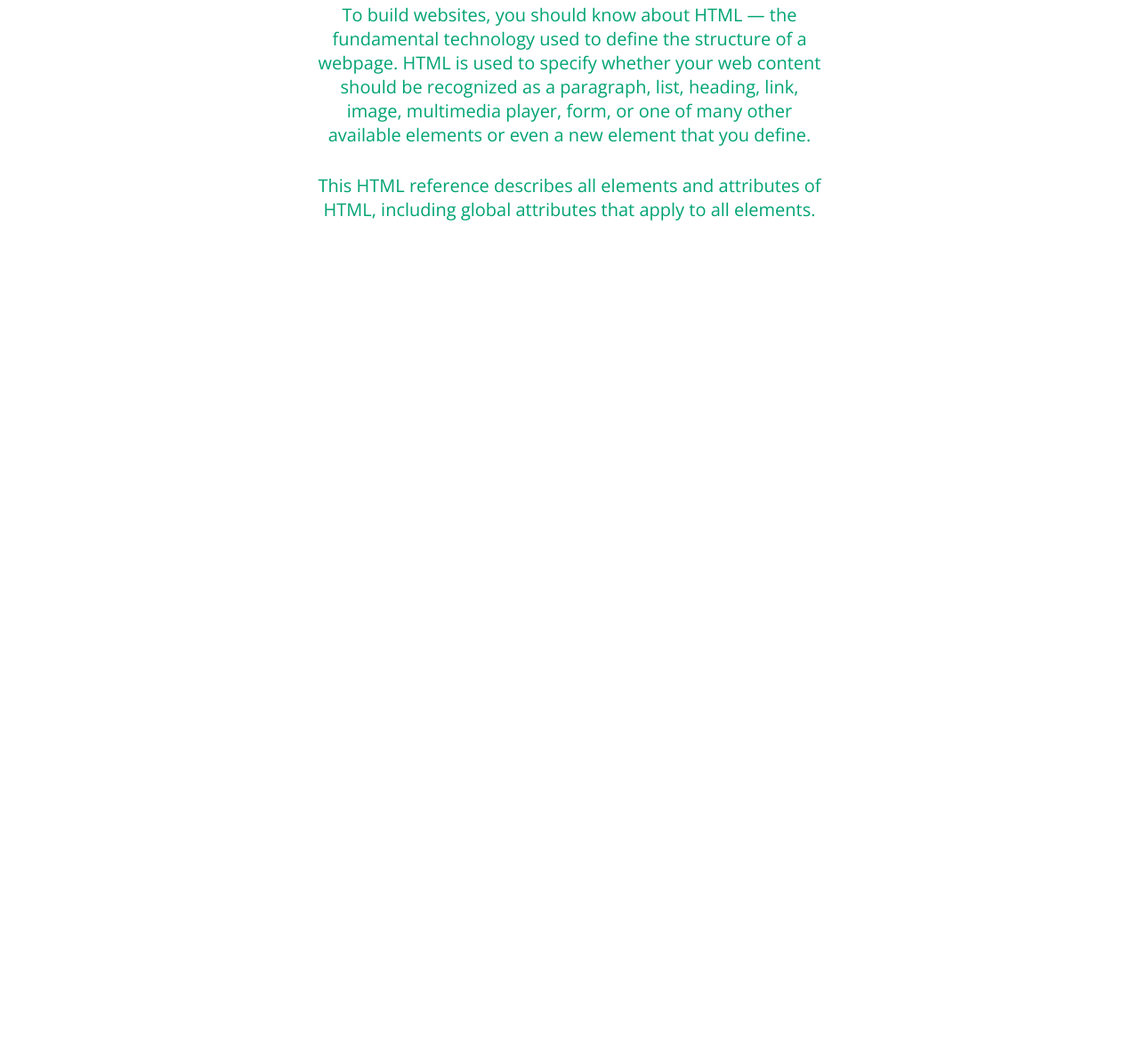
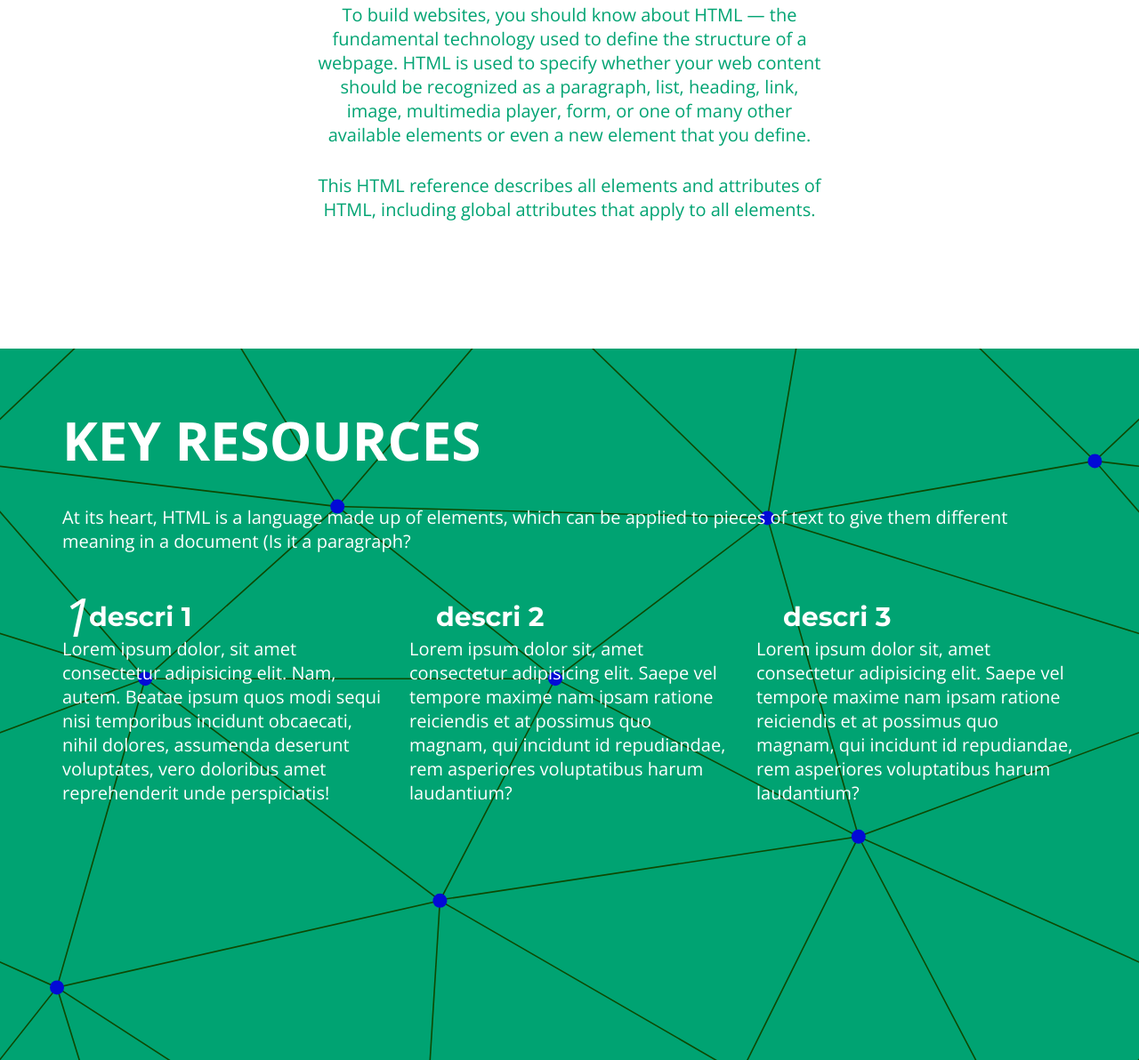
Before and after one commit to VCruzSant/HTML-CSS, a plain HTML site: page Projects/landingpage/html/index.html in a window 1280 px wide. Shown: the part 1272-2464 px from the top of the page at 89% size. Before the commit the page ends 1664 px from the top, so only its background shows below. Drawn offline with nearby package versions, Linux system fonts and the light colour scheme.

Commit message:
addNewKeySection

```diff
--- a/Projects/landingpage/CSS/style.css
+++ b/Projects/landingpage/CSS/style.css
@@ -161,3 +161,33 @@ p {
   height: 100vh;
   text-align: center;
 }
+
+.gridKeyContent {
+  display: grid;
+  grid-template-columns: repeat(3, 1fr);
+  gap: var(--gap);
+  counter-reset: gridConter;
+  position: relative;
+  margin-bottom: 10rem;
+}
+.gridKeyContent::before {
+  counter-increment: gridConter;
+  content: counter(gridConter);
+  position: absolute;
+  font-size: 6rem;
+  font-style: italic;
+  top: 0;
+  left: 0;
+}
+
+.gridKeyContent h3 {
+  font-size: 3rem;
+  position: relative;
+  top: 2.3rem;
+  margin-bottom: 2.7rem;
+  margin-left: 3rem;
+}
+
+.gridMainContent{
+  margin-top:4rem;
+}
--- a/Projects/landingpage/html/index.html
+++ b/Projects/landingpage/html/index.html
@@ -21,7 +21,7 @@
           <ul class="flex">
             <li><a href="#intro">Intro</a></li>
             <li><a href="#key">Key</a></li>
-            <li><a href="#">Gallery</a></li>
+            <li><a href="#gridKey">GridKey</a></li>
             <li><a href="#">Work</a></li>
             <li><a href="#">Contact</a></li>
           </ul>
@@ -75,5 +75,45 @@
         </p>
       </div>
     </section>
+
+    <section id="gridKey" class="gridKey mainBg section">
+      <div class="mainContent">
+        <h2 class="gridMainContent">Key resources</h2>
+        <p class="gridDescri">
+          At its heart, HTML is a language made up of elements, which can be
+          applied to pieces of text to give them different meaning in a document
+          (Is it a paragraph?
+        </p>
+        <div class="gridKeyContent">
+          <article>
+            <h3>descri 1</h3>
+            <p>
+              Lorem ipsum dolor, sit amet consectetur adipisicing elit. Nam,
+              autem. Beatae ipsum quos modi sequi nisi temporibus incidunt
+              obcaecati, nihil dolores, assumenda deserunt voluptates, vero
+              doloribus amet reprehenderit unde perspiciatis!
+            </p>
+          </article>
+          <article>
+            <h3>descri 2</h3>
+            <p>
+              Lorem ipsum dolor sit, amet consectetur adipisicing elit. Saepe
+              vel tempore maxime nam ipsam ratione reiciendis et at possimus quo
+              magnam, qui incidunt id repudiandae, rem asperiores voluptatibus
+              harum laudantium?
+            </p>
+          </article>
+          <article>
+            <h3>descri 3</h3>
+            <p>
+              Lorem ipsum dolor sit, amet consectetur adipisicing elit. Saepe
+              vel tempore maxime nam ipsam ratione reiciendis et at possimus quo
+              magnam, qui incidunt id repudiandae, rem asperiores voluptatibus
+              harum laudantium?
+            </p>
+          </article>
+        </div>
+      </div>
+    </section>
   </body>
 </html>
```
